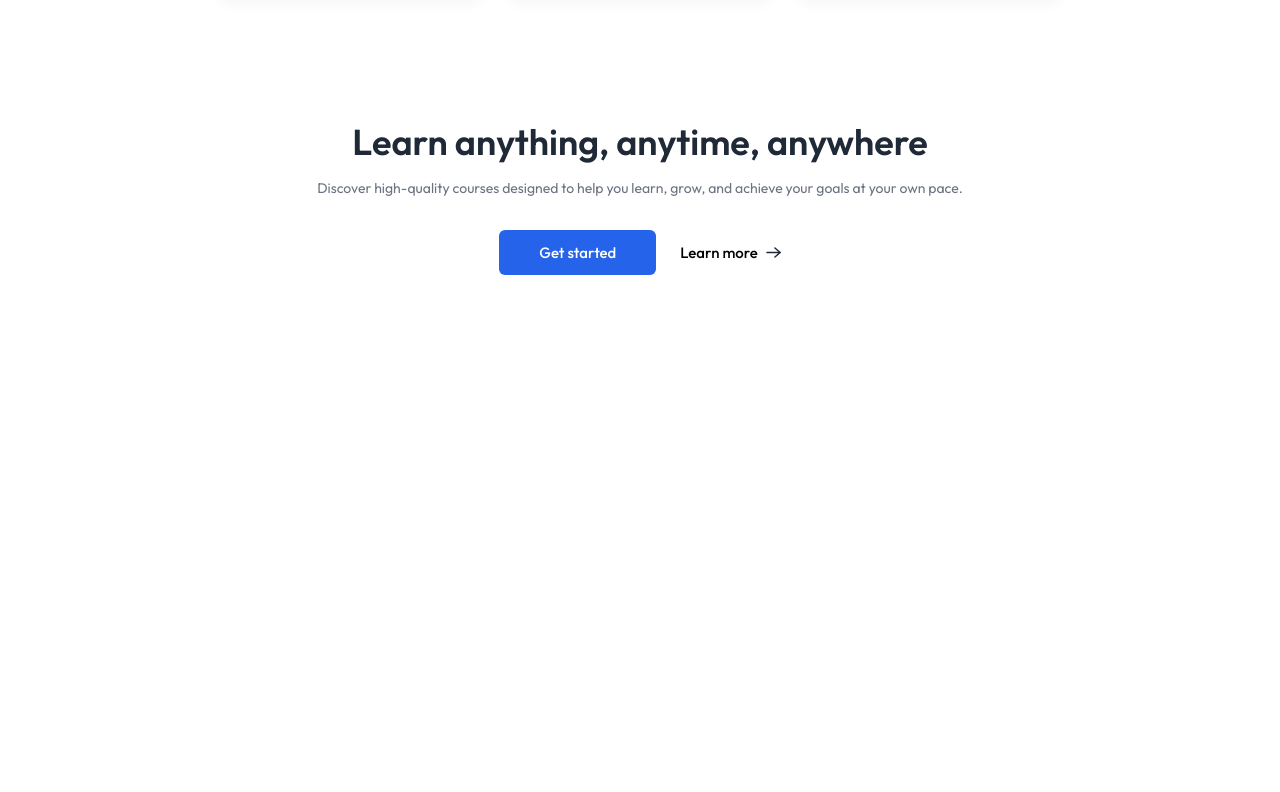
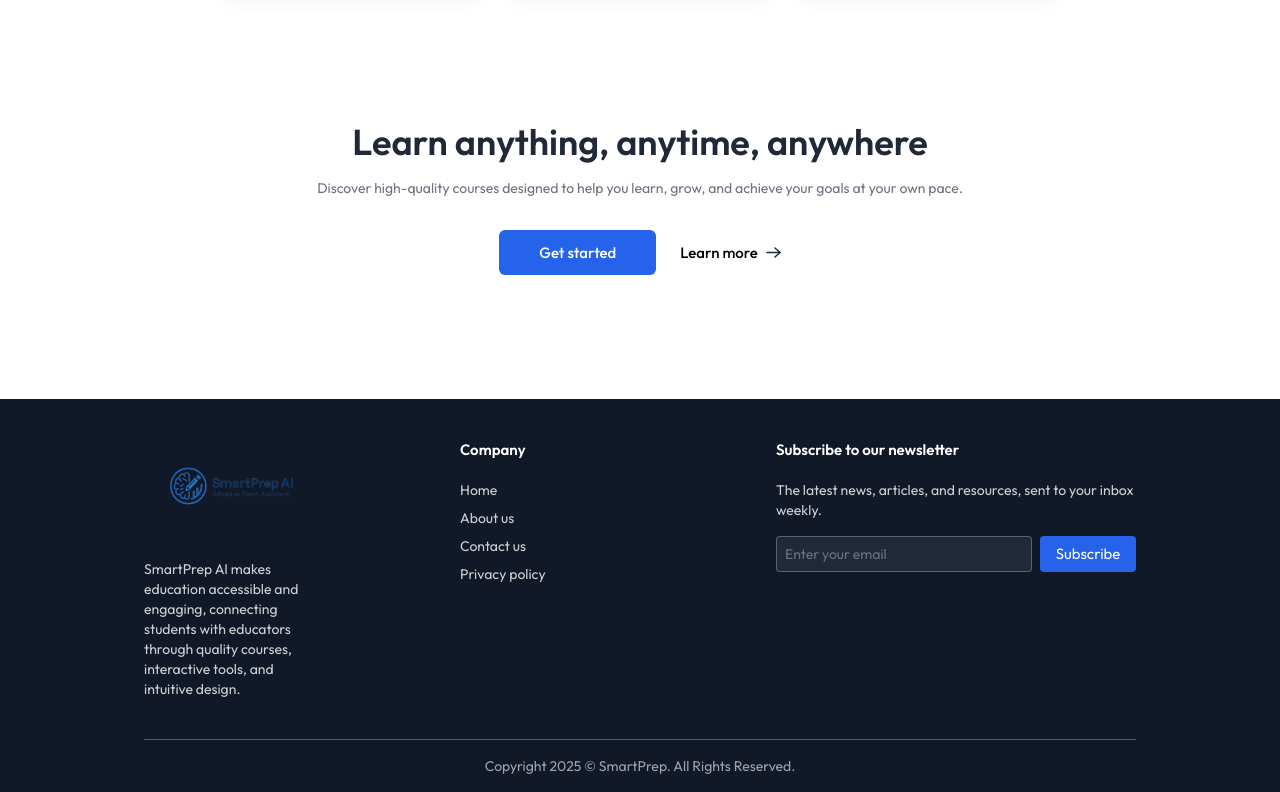
Before and after one commit to rushi-0369/smartprep-ai, a React (Vite) app in the folder client/: page / in a window 1280 px wide. Shown: the part 2263-3055 px from the top of the page. Before the commit the page ends 2634 px from the top, so only its background shows below. Built offline with nearby package versions, Linux system fonts and the light colour scheme; no server answers.

Commit message:
Adding Footer section

```diff
--- a/client/src/components/student/Footer.jsx
+++ b/client/src/components/student/Footer.jsx
@@ -1,8 +1,34 @@
 import React from 'react'
+import { assets } from '../../assets/assets'
 
 const Footer = () => {
   return (
-    <div>Footer</div>
+    <footer className='bg-gray-900 md:px-36 text-left w-ful mt-10'>
+      <div className='flex flex-col md:flex-row items-start px-8 md:px-0 justify-centergap-10 md:gap-36 py-10 border-b border-white/30'>
+        <div className='flex flex-col md:items-start items-center w-full'>
+          <img className="w-28 lg:w-48" src={assets.logo_dark} alt="logo" />
+          <p className='mt-6 text-center md:text-left text-sm text-white/80'>SmartPrep AI makes education accessible and engaging, connecting students with educators through quality courses, interactive tools, and intuitive design.</p>
+        </div>
+        <div className='flex flex-col md:items-start items-center w-full'>
+          <h2 className='font-semibold text-white mb-5'>Company</h2>
+          <ul className='flex md:flex-col w-full justify-between text-sm text-white/80 md:space-y-2'>
+            <li><a href="#">Home</a></li>
+            <li><a href="#">About us</a></li>
+            <li><a href="#">Contact us</a></li>
+            <li><a href="#">Privacy policy</a></li>
+          </ul>
+        </div>
+        <div className='hidden md:flex flex-col items-start w-full'>
+          <h2 className='font-semibold text-white mb-5'>Subscribe to our newsletter</h2>
+          <p className='text-sm text-white/80'>The latest news, articles, and resources, sent to your inbox weekly.</p>
+          <div className='flex items-center gap-2 pt-4'>
+            <input type="email" placeholder='Enter your email' className='border border-gray-500/80 bg-gray-800 text-gray-500 placeholder-gray-500 outline-none w-64 h-9 rounded px-2 text-sm'/>
+            <button className='bg-blue-600 w-24 h-9 text-white rounded'>Subscribe</button>
+          </div>
+        </div>
+      </div>
+      <p className='py-4 text-center text-xs md:text-sm text-white/60'>Copyright 2025 © SmartPrep. All Rights Reserved.</p>
+    </footer>
   )
 }
 
--- a/client/src/pages/student/Home.jsx
+++ b/client/src/pages/student/Home.jsx
@@ -4,6 +4,7 @@
 import CourseSection from '../../components/student/CourseSection'
 import TestimonialsSection from '../../components/student/TestimonialsSection'
 import CallToAction from '../../components/student/CallToAction'
+import Footer from '../../components/student/Footer'
 
 const Home = () => {
   return (
@@ -13,6 +14,7 @@
       <CourseSection/>
       <TestimonialsSection/>
       <CallToAction/>
+      <Footer/>
     </div>
   )
 }
```
